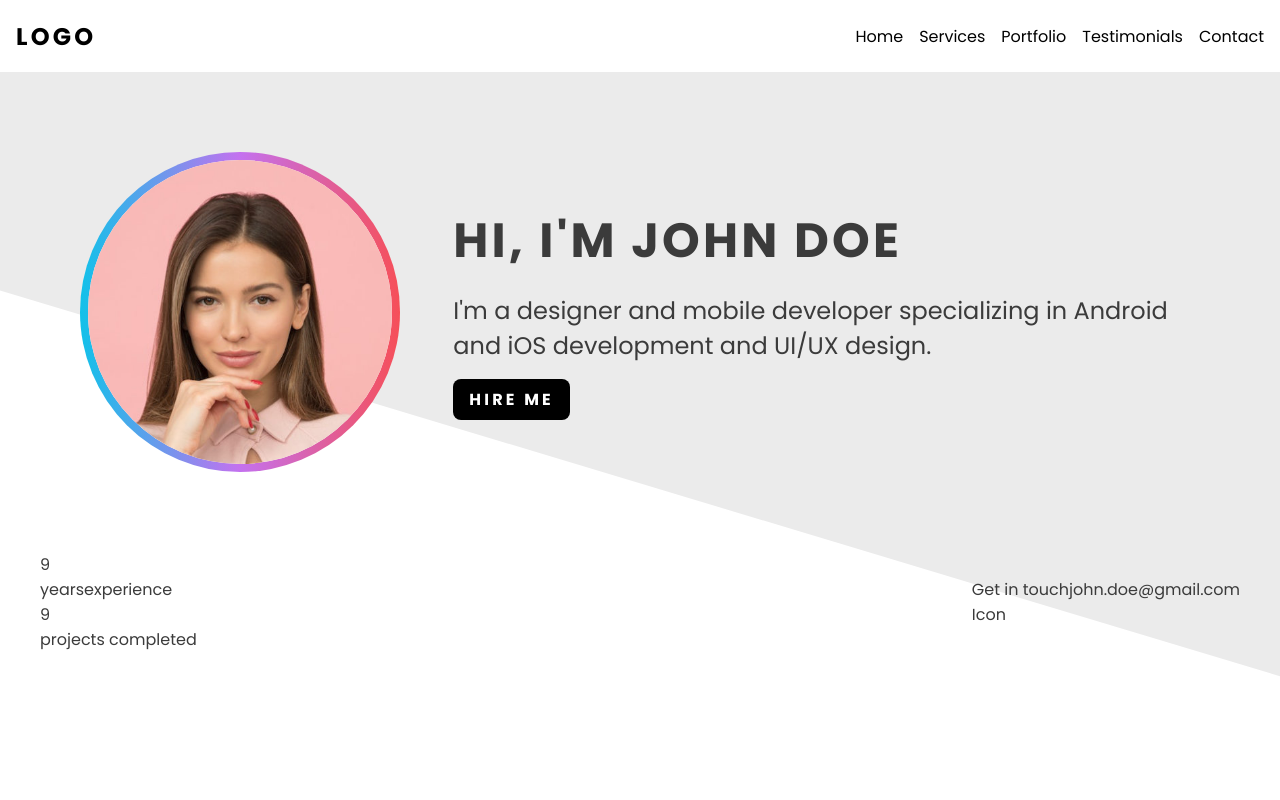
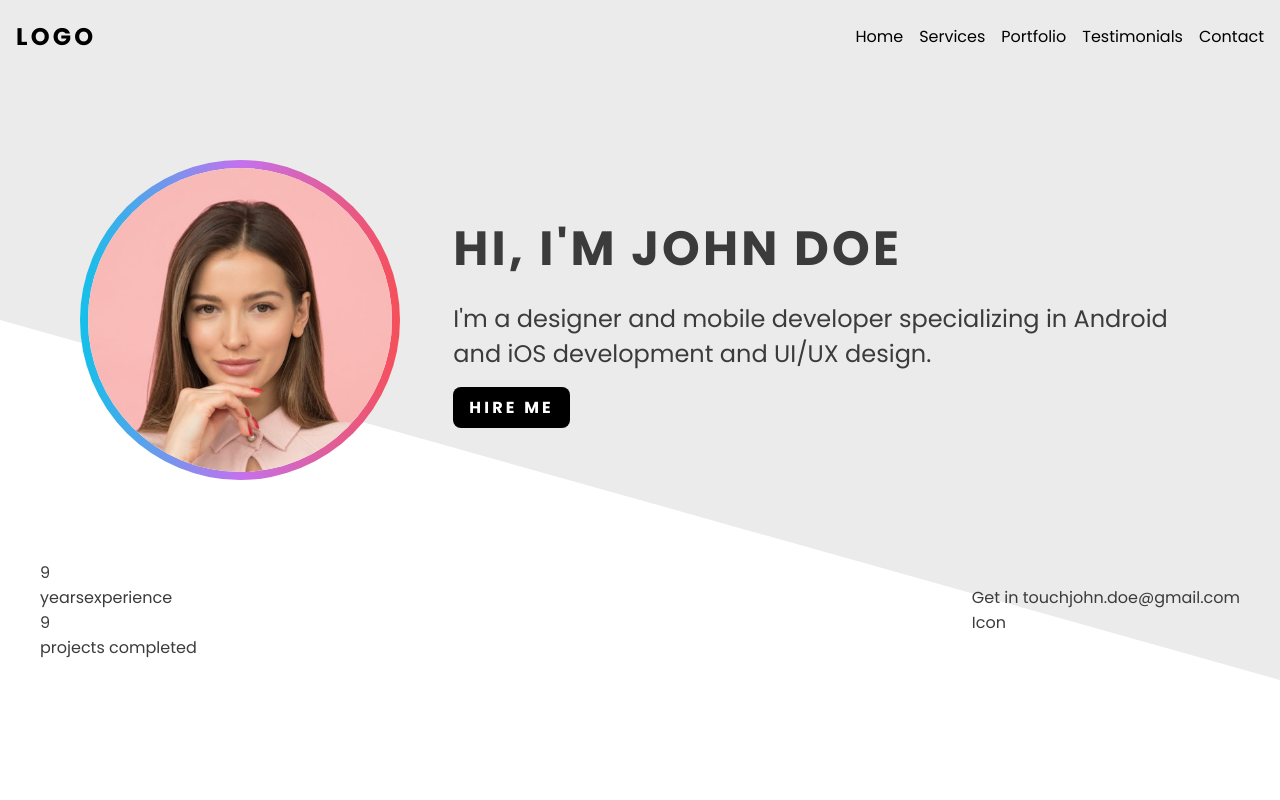
Before and after one commit to EnFlorian/anja-personal-website, a React (Vite) app: page / in a window 1280 px wide. Shown: the top 800 px of the page. Built offline with nearby package versions, Linux system fonts and the light colour scheme.

Commit message:
Feat: Moved background to the top

```diff
--- a/src/components/layout/HeroSection/HeroSection.scss
+++ b/src/components/layout/HeroSection/HeroSection.scss
@@ -1,12 +1,12 @@
 .hero-section {
   position: relative;
-  min-height: calc(100vh - var(--navbar-height));
+  min-height: 100vh;
   display: flex;
   flex-direction: column;
-  padding: 5rem 0;
+  padding: 10rem 0 5rem 0;
 
   &::before {
-    clip-path: polygon(0 0, 100% 0%, 100% 83%, 0 30%);
+    clip-path: polygon(0 0, 100% 0%, 100% 85%, 0 40%);
     content: "";
     position: absolute;
     top: 0;
--- a/src/components/layout/Navbar/Navbar.scss
+++ b/src/components/layout/Navbar/Navbar.scss
@@ -1,11 +1,18 @@
 .navbar {
-  position: sticky;
+  position: fixed;
   top: 0;
   background-color: transparent;
   display: flex;
   flex-direction: column;
   height: var(--navbar-height);
   width: 100%;
+  z-index: 100;
+  transition: var(--transition-base);
+
+  &--scrolled {
+    background-color: var(--clr-bg-1);
+    box-shadow: var(--box-shadow-1);
+  }
 
   &__wrapper {
     display: flex;
--- a/src/components/layout/Navbar/Navbar.tsx
+++ b/src/components/layout/Navbar/Navbar.tsx
@@ -11,6 +11,15 @@ const Navbar = () => {
     </li>
   ));
 
+  window.onscroll = () => {
+    const scrollIndicator = document.querySelector(".navbar");
+    if (document.documentElement.scrollTop > 20) {
+      scrollIndicator?.classList.add("navbar--scrolled");
+    } else {
+      scrollIndicator?.classList.remove("navbar--scrolled");
+    }
+  };
+
   return (
     <section className="navbar">
       <div className="navbar__wrapper container-xl">
```
